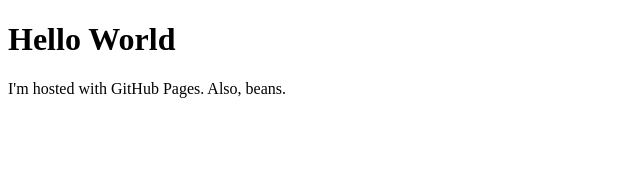
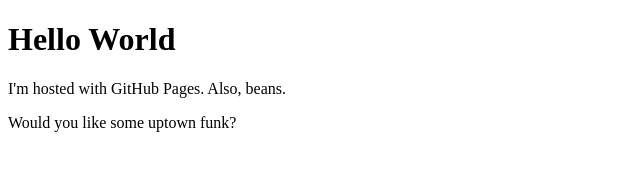
Before and after one commit to AlphaZed73/alphazed73.github.io, a plain HTML site: page docs/index.html in a window 1280 px wide. Shown: the whole page, without its empty margins (0-640 px from the left). Drawn offline with Linux system fonts and the light colour scheme.

Commit message:
Update index.html

```diff
--- a/docs/index.html
+++ b/docs/index.html
@@ -3,5 +3,6 @@
 <body>
 <h1>Hello World</h1>
 <p>I'm hosted with GitHub Pages. Also, beans.</p>
+<p>Would you like some uptown funk?</p>
 </body>
 </html>
```
